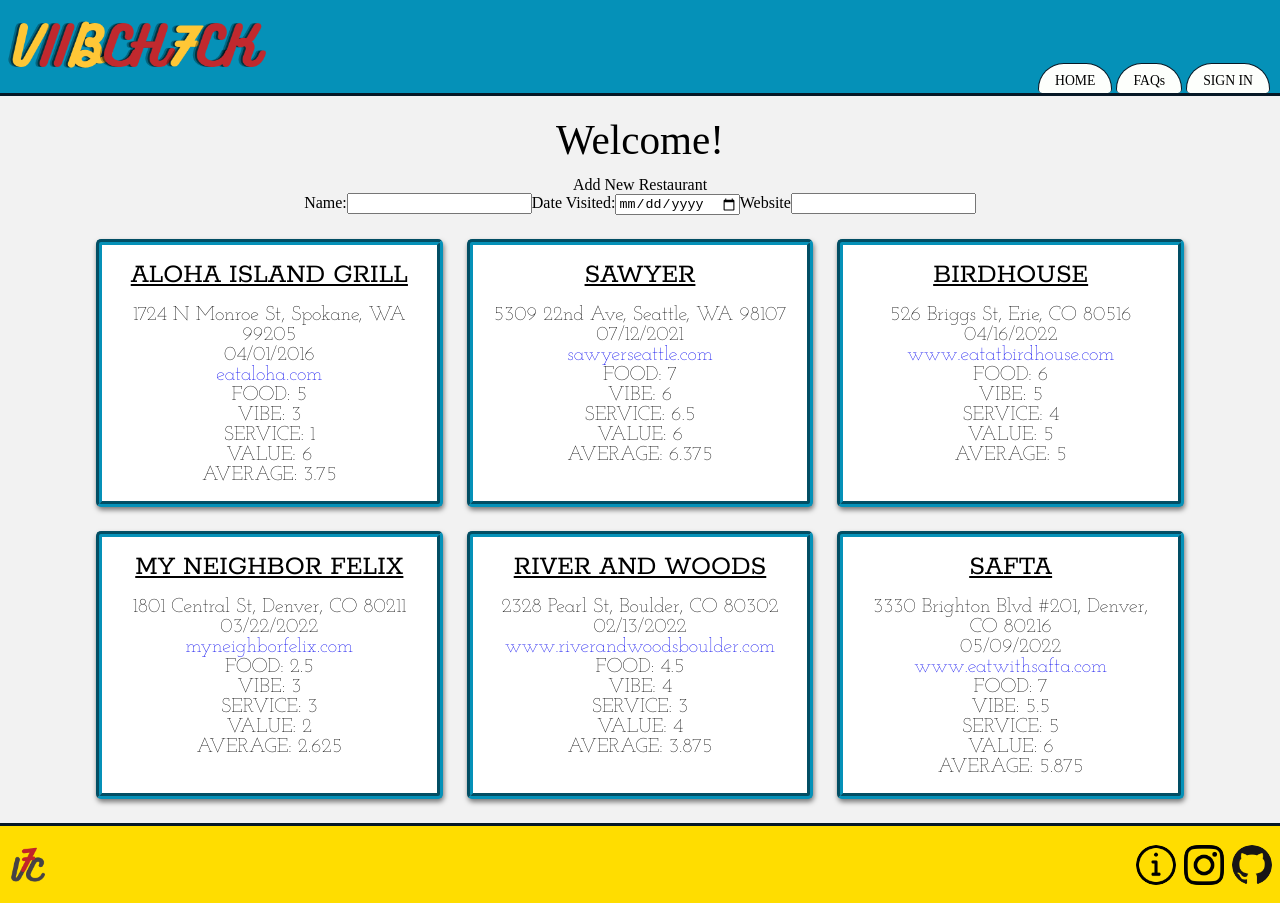
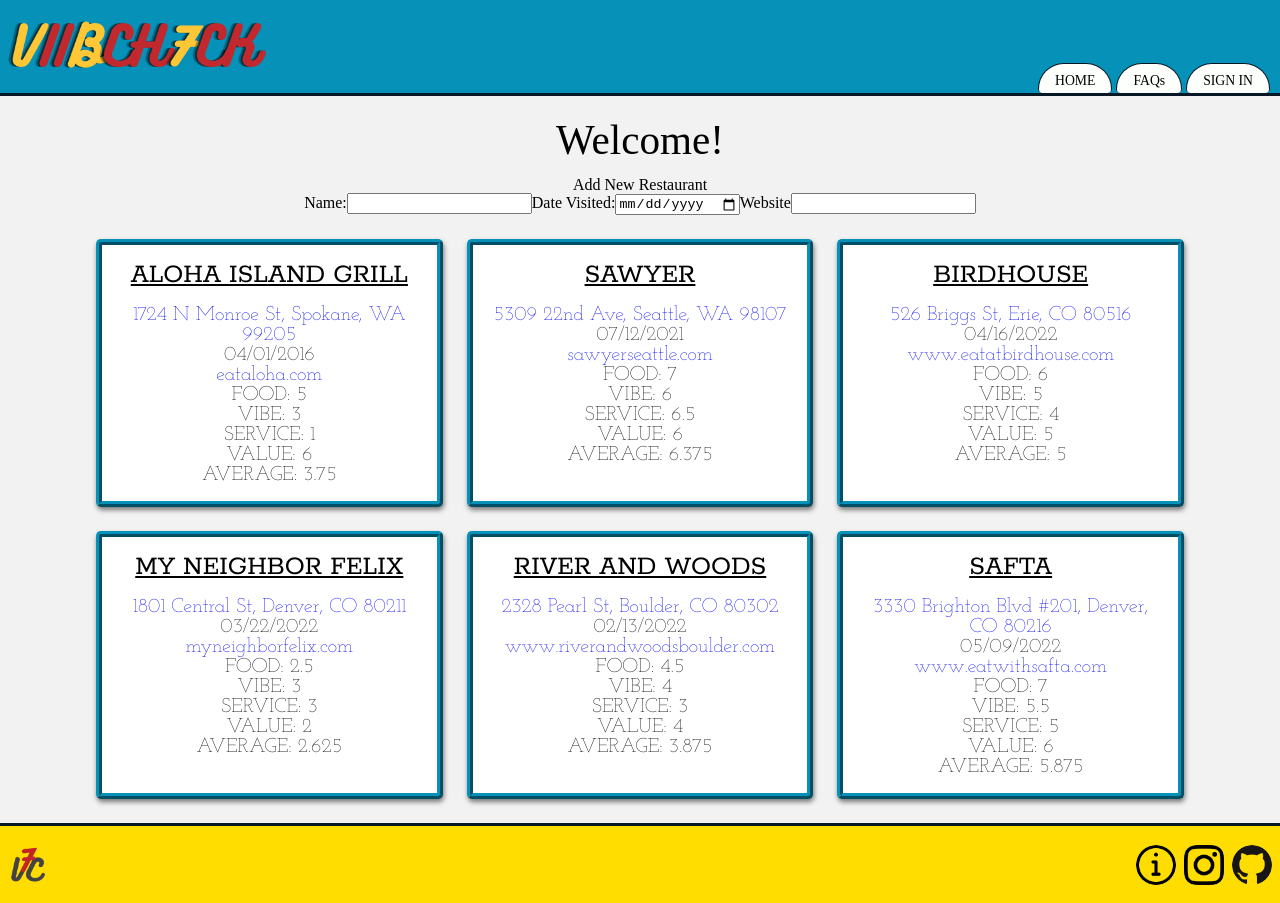
Before and after one commit to colefiscus/vibecheck, a React (Create React App) app: page / in a window 1280 px wide. Built offline with nearby package versions, Linux system fonts and the light colour scheme; a web font is replaced by a local one.

Commit message:
Chang restAddress into Google maps link

```diff
--- a/src/Components/Rating/Rating.js
+++ b/src/Components/Rating/Rating.js
@@ -22,7 +22,7 @@ const Rating = ({ ratingData }) => {
   return (
     <RatingWrapper>
       <RestName>{info.name.toUpperCase()}</RestName>
-      <p>{info.address}</p>
+      <RestWebsite href="http://maps.google.com/?q=info.address" target="_blank" rel="noreferrer">{info.address}</RestWebsite>
       <p>{info.dateVisited}</p>
       <RestWebsite href={info.website} target="_blank" rel="noreferrer">{makeWebsitePresentable(info.website)}</RestWebsite>
       <p>FOOD: {userRatings.foodRating}</p>
@@ -36,7 +36,7 @@ const Rating = ({ ratingData }) => {
 
 const RatingWrapper = styled.article`
   background-color: white;
-  border: 6px groove #0591B8;
+  border: 6px ridge #0591B8;
   border-radius: 5px;
   text-align: center;
   padding: 1rem;
```
